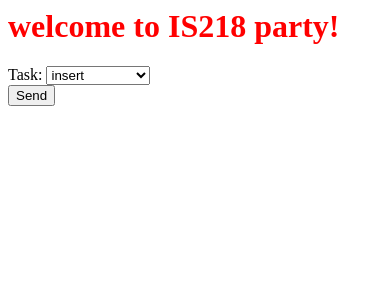
After one commit to egraves8/Taskmaster, a PHP site: page / in a window 390 px wide. The commit adds this page. Shown: the top 300 px of the page. Run offline with PHP 8.4, Linux system fonts and the light colour scheme.

Commit message:
Moved files to unused

```diff
--- a/all_records.php
+++ b/all_records.php
@@ -18,7 +18,7 @@
 
 <?php
 
-include "db_conn.php"; // Using database connection file here
+include "db_conn2.php"; // Using database connection file here
 
 $records = mysqli_query($db,"select * from MyGuests"); // fetch data from database
 
--- a/db.php
+++ b/unused/db.php
@@ -1,4 +1,5 @@
 <?php
+/*
 class report_error{
 	function http_error($message)
 	{
@@ -44,5 +45,5 @@ class run_SQL{
 }
 
 
-
+*/
 ?>
--- /dev/null
+++ b/unused/index.html
@@ -0,0 +1,38 @@
+<html>
+<head>
+    <title>Home for PDO</title>
+</head>
+<body>
+<div id="about" class="container-fluid">
+    <div class="row">
+        <div class="col-sm-8">
+            <h1 style="color:#ff0000">welcome to IS218 party!</h1>
+        </div>
+    </div>
+</div>
+
+
+<div class="container" style="color:black">
+    <form method="get" action="test_db.php" >
+        <div class="form-group">
+            <label>Task:</label>
+            <select name="case_label">
+                <option value="insert">insert</option>
+                <option value="update">update</option>
+                <option value="delete">delete</option>
+                <option value="down dir">down dir</option>
+                <option value="nonexist label">nonexist label</option>
+            </select>
+        </div>
+        <div class="form-group">
+            <input type="submit" value="Send" />
+        </div>
+    </form>
+</div>
+
+
+
+
+</body>
+</html>
+<?php require 'show.php'; ?>
--- a/showUserTable.php
+++ b/unused/showUserTable.php
@@ -1,4 +1,5 @@
 <?php
+/*
 require 'db.php' ;
 $sql = "select id, fname,lname, pass, email, reg_date from users";
 $db = new connection_db();
@@ -16,4 +17,5 @@ if(count($results) > 0)
 }else{
     echo '0 results';
 }
+*/
 ?>
--- a/signup.php
+++ b/unused/signup.php
@@ -1,4 +1,5 @@
 <?php
+/*
 require "db.php" ;
 
 $mode = $_GET["case_label"];
@@ -12,5 +13,5 @@ switch ($mode) {
 		header("Location: index.php");
 		break;
 }
-
+*/
 ?>
--- a/userTable.php
+++ b/unused/userTable.php
@@ -1,4 +1,6 @@
+
 <?php
+/*
 require 'db.php' ;
 private $hostname = "sql2.njit.edu";
 private $username = "gnb5";
@@ -30,4 +32,5 @@ if ($conn->query($sql) === TRUE) {
 }
 
 $conn->close();
+*/
 ?>
```
Also changed, not shown: index.php (deleted, +0 -34 lines), unused/conn.php (added, +33 -0 lines), unused/db_conn2.php (added, +14 -0 lines).
